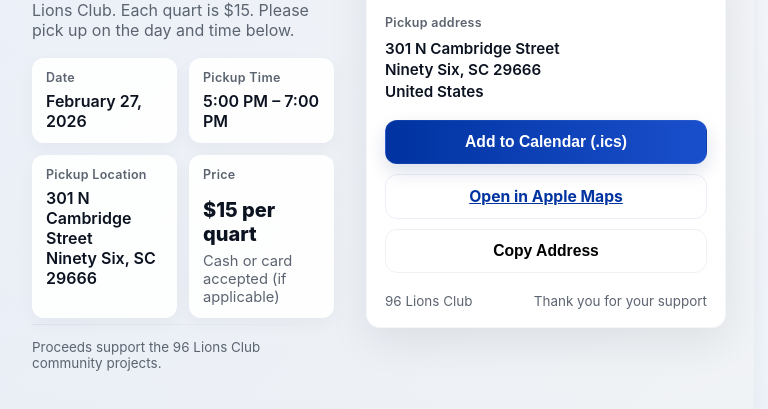
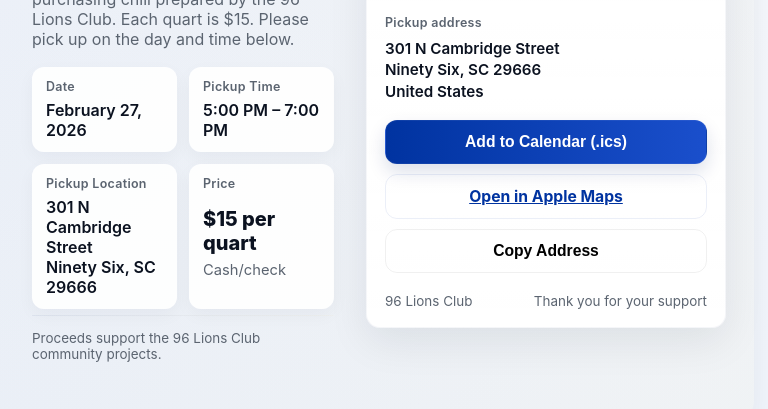
Before and after one commit to Gibsonmb71/96LionsClubChiliSale, a plain HTML site: page index.html in a window 1280 px wide. Shown: the part 265-674 px from the top of the page, without its empty margins (266-1034 px from the left). Drawn offline with Linux system fonts and the light colour scheme.

Commit message:
Update index.html

```diff
--- a/index.html
+++ b/index.html
@@ -251,7 +251,7 @@
         <div class="info" role="listitem" aria-label="Price">
           <span class="label">Price</span>
           <div class="value price">$15 per quart</div>
-          <div class="sub">Cash or card accepted (if applicable)</div>
+          <div class="sub">Cash/check</div>
         </div>
       </div>
 
```
